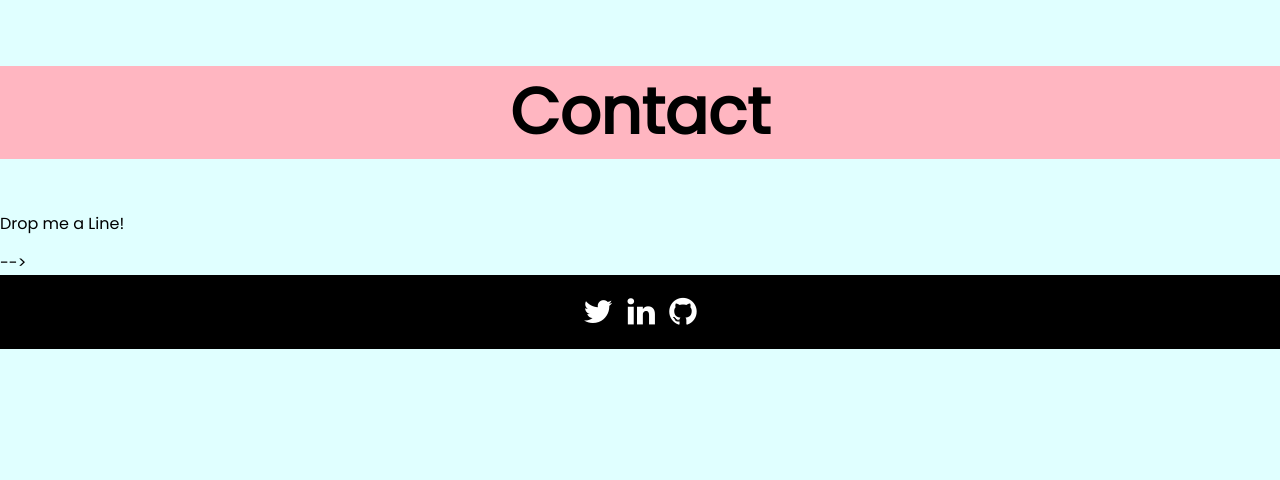
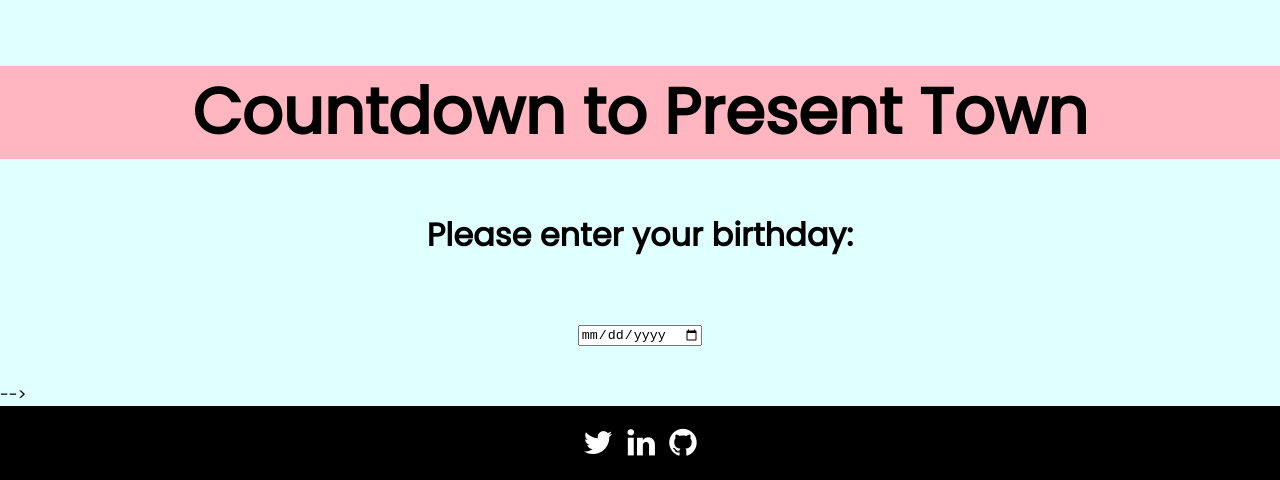
Before and after one commit to terrafirmatrekker/Tejas-Portfolio-Site, a plain HTML site: page index.html in a window 1280 px wide. Shown: the part 1422-1902 px from the top of the page. Before the commit the page ends 1771 px from the top, so only its background shows below. Drawn offline with Linux system fonts and the light colour scheme; files whose address does not match are found by name.

Commit message:
adding in birthday calc component

```diff
--- a/css/app.css
+++ b/css/app.css
@@ -181,6 +181,14 @@ nav a:hover {
   padding-top: 0;
 }
 
+form {
+  text-align: center;
+  font-size: 2em;
+  font-weight: bold;
+  color: Black;
+  padding-top: 0;
+}
+
 footer {
   display: flex;
   flex: 1;
--- a/index.html
+++ b/index.html
@@ -91,9 +91,14 @@
     </section>
     <section id="contact">
       <header class="section-headings">
-        <h2>Contact</h2>
+        <h2>Countdown to Present Town</h2>
       </header>
-      <p id="main-content">Drop me a Line!</p>
+      <form>
+        <label>Please enter your birthday: </label>
+        <br><br>
+        <input id="birthday" onblur="calculateDays()" type="date" />
+        <p id="result"></p>
+      </form>
     </section>
 </main> -->
 
--- a/js/app.js
+++ b/js/app.js
@@ -0,0 +1,28 @@
+// Allows users to choose future dates
+(function () {
+    let today = new Date();
+    document.getElementById("birthday").max = today.getFullYear() + "-" + (today.getMonth() + 1) + "-" + (today.getDate() < 10 ? ("0" + (today.getDate()-1)) : (today.getDate()-1));
+  })();
+
+  function calculateDays() {
+    let today = new Date();
+    let bday = new Date(document.getElementById("bday").value);
+    let age = today.getFullYear() - bday.getFullYear();
+
+    let upcomingBday = new Date(today.getFullYear(), bday.getMonth(), bday.getDate());
+
+    if(today > upcomingBday) {
+      upcomingBday.setFullYear(today.getFullYear() + 1);
+    }
+
+    var one_day = 24 * 60 * 60 * 1000;
+
+    let daysLeft = Math.ceil((upcomingBday.getTime() - today.getTime()) / (one_day));
+
+    if (daysLeft && age < 200) {
+      document.getElementById("result").innerText = `Your birthday is in ${daysLeft} days, let's party then!`;
+    } else {
+      document.getElementById("result").innerText = "Please enter a valid birtday.";
+    }
+
+  }
```
